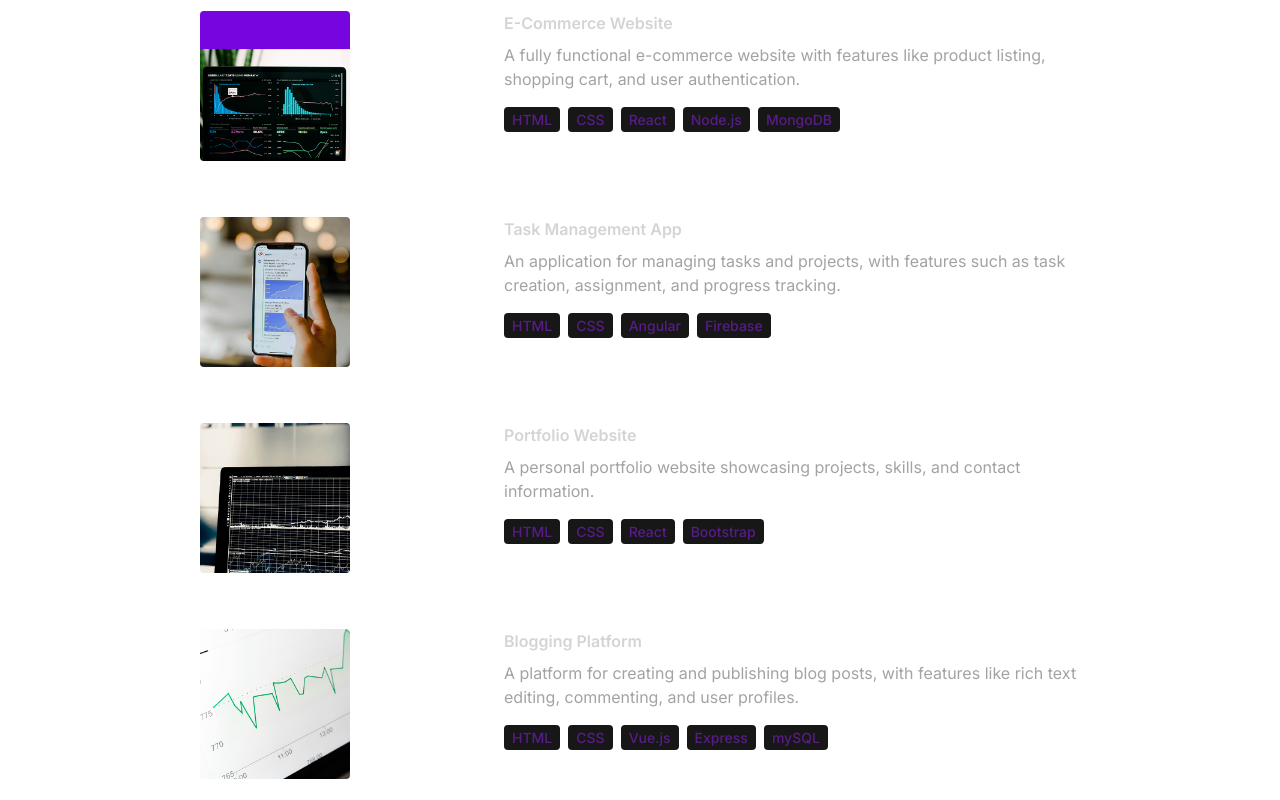
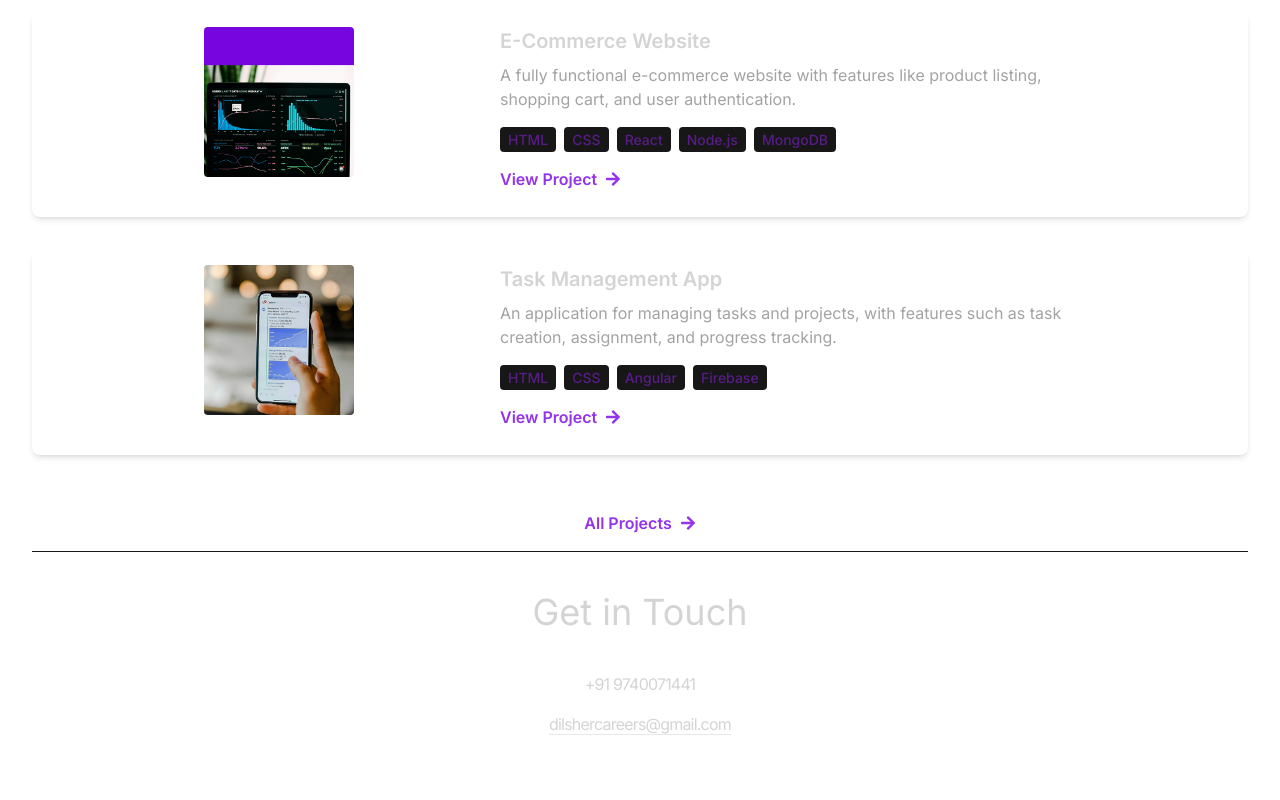
Before and after one commit to dilsher07singh/Portfolio, a React (Vite) app: page / in a window 1280 px wide. Shown: the part 2160-2960 px from the top of the page. Built offline with nearby package versions, Linux system fonts and the light colour scheme.

Commit message:
Project updated

```diff
--- a/src/components/Projects.jsx
+++ b/src/components/Projects.jsx
@@ -1,5 +1,7 @@
 import { PROJECTS } from "../constants";
 import { motion } from "framer-motion";
+import { FaArrowRight } from "react-icons/fa"; // Import arrow icon
+
 const Projects = () => {
   return (
     <div className="border-b border-neutral-900 pb-4">
@@ -11,9 +13,16 @@ const Projects = () => {
       >
         Projects
       </motion.h1>
-      <div>
+      <div className="space-y-8">
         {PROJECTS.map((project, index) => (
-          <div key={index} className="mb-8 flex flex-wrap lg:justify-center">
+          <a
+            href={project.link}
+            target="_blank"
+            rel="noopener noreferrer"
+            key={index}
+            className="block mb-8 transition-transform transform hover:scale-105" // Hover effect
+          >
+            <div className="p-4 shadow-md hover:shadow-lg transition-shadow duration-300 rounded-lg flex flex-wrap lg:justify-center">
               <motion.div
                 whileInView={{ opacity: 1, x: 0 }}
                 initial={{ opacity: 0, x: -100 }}
@@ -34,8 +43,9 @@ const Projects = () => {
                 transition={{ duration: 1 }}
                 className="w-full max-w-xl lg:w-3/4"
               >
-              <h6 className="mb-2 font-semibold">{project.title}</h6>
+                <h6 className="mb-2 font-semibold text-xl">{project.title}</h6>
                 <p className="mb-4 text-neutral-400">{project.description}</p>
+                <div className="mb-4">
                   {project.technologies.map((tech, index) => (
                     <span
                       key={index}
@@ -44,9 +54,22 @@ const Projects = () => {
                       {tech}
                     </span>
                   ))}
+                </div>
+                <div className="mt-4 flex items-center text-purple-600 hover:text-purple-500 transition-colors">
+                  <span className="mr-2 font-semibold">View Project</span>
+                  <FaArrowRight /> {/* Arrow icon next to text */}
+                </div>
               </motion.div>
             </div>
+          </a>
         ))}
+      </div>
+      {/* Add the "All Projects" button here with the same style as "View Project" */}
+      <div className="mt-10 flex justify-center">
+        <div className="mt-4 flex items-center text-purple-600 hover:text-purple-500 transition-colors cursor-pointer">
+          <span className="mr-2 font-semibold">All Projects</span>
+          <FaArrowRight /> {/* Arrow icon next to text */}
+        </div>
       </div>
     </div>
   );
--- a/src/constants/index.js
+++ b/src/constants/index.js
@@ -45,6 +45,7 @@ export const PROJECTS = [
     description:
       "A fully functional e-commerce website with features like product listing, shopping cart, and user authentication.",
     technologies: ["HTML", "CSS", "React", "Node.js", "MongoDB"],
+    link: "https://www.project1.com",
   },
   {
     title: "Task Management App",
@@ -52,20 +53,7 @@ export const PROJECTS = [
     description:
       "An application for managing tasks and projects, with features such as task creation, assignment, and progress tracking.",
     technologies: ["HTML", "CSS", "Angular", "Firebase"],
-  },
-  {
-    title: "Portfolio Website",
-    image: project3,
-    description:
-      "A personal portfolio website showcasing projects, skills, and contact information.",
-    technologies: ["HTML", "CSS", "React", "Bootstrap"],
-  },
-  {
-    title: "Blogging Platform",
-    image: project4,
-    description:
-      "A platform for creating and publishing blog posts, with features like rich text editing, commenting, and user profiles.",
-    technologies: ["HTML", "CSS", "Vue.js", "Express", "mySQL"],
+    link: "https://www.project1.com",
   },
 ];
 
```
Lines whose indentation alone changed are shown as unchanged.
